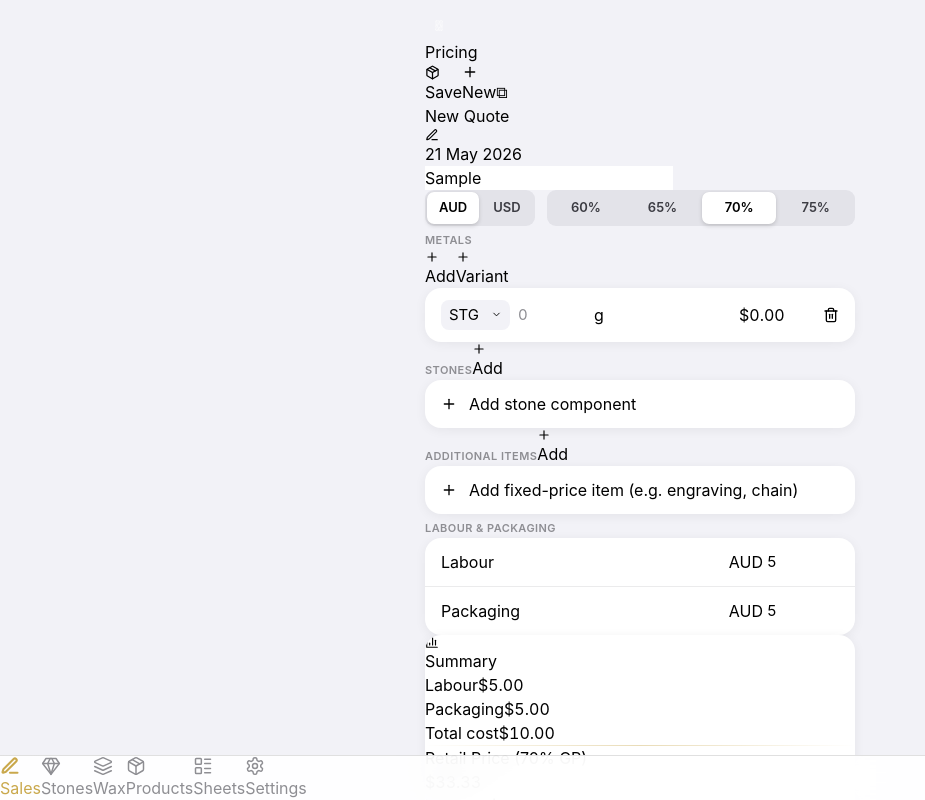
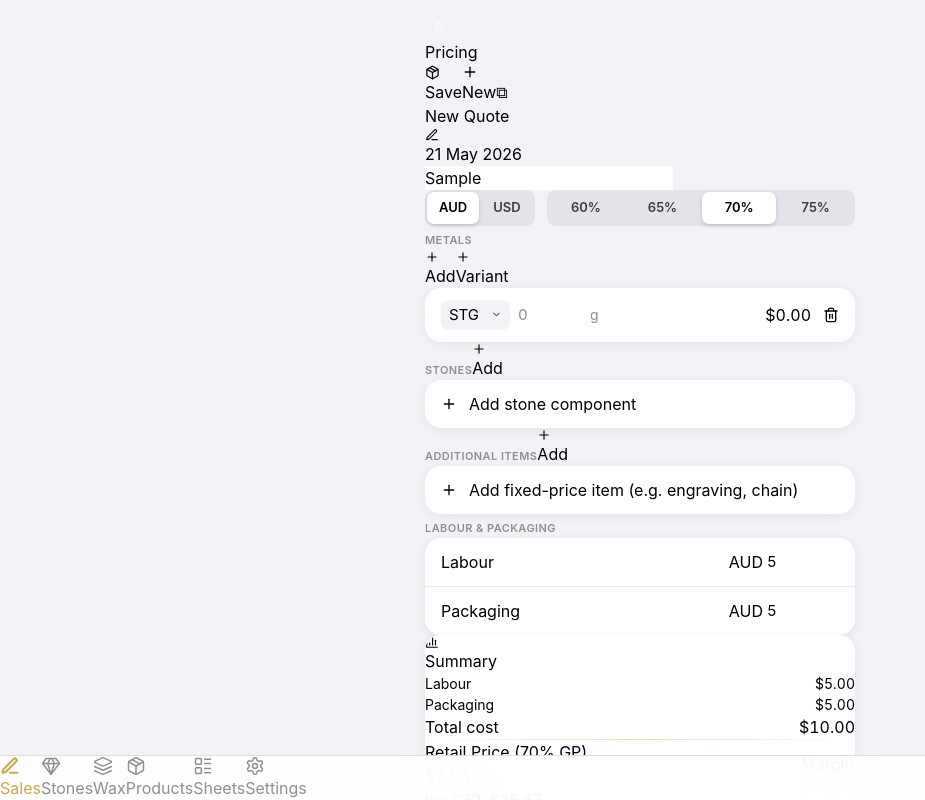
Before and after one commit to jacksonduxbury-spec/BSPRICE, a Next.js app: page / in a window 1280 px wide. Both pictures are taken after typing "Sample", "5", "5" into the empty fields and a click on the button "Add metal component". Shown: the top 800 px of the page, without its empty margins (0-925 px from the left). Built offline with nearby package versions, Linux system fonts and the light colour scheme.

Commit message:
Fix all flex layout issues with inline styles — metal rows, summary rows, spacing

```diff
--- a/app/page.tsx
+++ b/app/page.tsx
@@ -180,25 +180,18 @@ function MetalLineRow({ line, prices, currency, rate, onUpdate, onDelete }: {
           </select>
           <ChevronDown size={11} className="absolute right-1.5 text-ios-secondary pointer-events-none" />
         </div>
-
         {/* Grams */}
-        <div style={{ display: 'flex', alignItems: 'center', gap: 4, flex: 1, minWidth: 0 }}>
         <input
           className="ios-input text-right price-display"
-            style={{ width: 72, minWidth: 0, flexShrink: 1 }}
-            type="number"
-            inputMode="decimal"
-            step="0.1"
-            min="0"
+          style={{ width: 64, flexShrink: 0 }}
+          type="number" inputMode="decimal" step="0.1" min="0"
           value={line.grams === 0 ? '' : line.grams}
           placeholder="0"
           onChange={e => onUpdate({ ...line, grams: parseFloat(e.target.value) || 0 })}
         />
-          <span className="text-ios-secondary text-sm" style={{ flexShrink: 0 }}>g</span>
-        </div>
-
-        {/* Cost */}
-        <span className="text-sm font-semibold price-display text-right live-price" style={{ minWidth: 72, flexShrink: 0 }}>
+        <span style={{ flexShrink: 0, color: 'var(--ios-secondary)', fontSize: 14 }}>g</span>
+        {/* Cost pushed right */}
+        <span className="text-sm font-semibold price-display live-price" style={{ marginLeft: 'auto', flexShrink: 0, minWidth: 64, textAlign: 'right' }}>
           {formatPrice(displayCost, currency)}
         </span>
       </div>
@@ -401,7 +394,7 @@ function PriceSummary({ quote, settings }: { quote: Quote; settings: AppSettings
               const vRetail = calcRetailPrice(vQuote, prices, gpMap)
               const vCost = calcTotalCost(vQuote, prices)
               return (
-                <div key={variant.id} className="flex items-center justify-between">
+                <div key={variant.id} style={{ display: 'flex', alignItems: 'center', justifyContent: 'space-between' }}>
                   <span className="text-sm text-ios-secondary">{variant.name || 'Variant'}</span>
                   <div className="text-right">
                     <span className="text-sm font-bold price-display live-price">{fmt(vRetail)}</span>
@@ -412,7 +405,7 @@ function PriceSummary({ quote, settings }: { quote: Quote; settings: AppSettings
             })}
           </div>
           {stoneWS > 0 && (
-            <div className="flex justify-between text-xs text-ios-secondary mt-2 pt-2 border-t border-ios-separator/60">
+            <div className="text-xs text-ios-secondary mt-2 pt-2 border-t border-ios-separator/60" style={{ display: 'flex', justifyContent: 'space-between' }}>
               <span>Stones (WS → Retail)</span>
               <span className="price-display">{fmt(stoneWS)} → {fmt(stoneRetail)}</span>
             </div>
@@ -421,36 +414,36 @@ function PriceSummary({ quote, settings }: { quote: Quote; settings: AppSettings
       ) : (
         <div className="px-4 py-3 space-y-2">
           {metalCost > 0 && (
-            <div className="flex justify-between text-sm">
+            <div style={{ display: 'flex', justifyContent: 'space-between', fontSize: 14 }}>
               <span className="text-ios-secondary">Metal</span>
               <span className="price-display font-medium">{fmt(metalCost)}</span>
             </div>
           )}
           {stoneWS > 0 && (
-            <div className="flex justify-between text-sm">
+            <div style={{ display: 'flex', justifyContent: 'space-between', fontSize: 14 }}>
               <span className="text-ios-secondary">Stones (WS → Retail)</span>
               <span className="price-display font-medium">{fmt(stoneWS)} → {fmt(stoneRetail)}</span>
             </div>
           )}
           {quote.labour > 0 && (
-            <div className="flex justify-between text-sm">
+            <div style={{ display: 'flex', justifyContent: 'space-between', fontSize: 14 }}>
               <span className="text-ios-secondary">Labour</span>
               <span className="price-display font-medium">{fmt(quote.labour)}</span>
             </div>
           )}
           {quote.packaging > 0 && (
-            <div className="flex justify-between text-sm">
+            <div style={{ display: 'flex', justifyContent: 'space-between', fontSize: 14 }}>
               <span className="text-ios-secondary">Packaging</span>
               <span className="price-display font-medium">{fmt(quote.packaging)}</span>
             </div>
           )}
           {additionalTotal > 0 && (
-            <div className="flex justify-between text-sm">
+            <div style={{ display: 'flex', justifyContent: 'space-between', fontSize: 14 }}>
               <span className="text-ios-secondary">Additional items</span>
               <span className="price-display font-medium">{fmt(additionalTotal)}</span>
             </div>
           )}
-          <div className="flex justify-between text-sm pt-1 border-t border-ios-separator/60">
+          <div className="text-sm pt-1 border-t border-ios-separator/60" style={{ display: 'flex', justifyContent: 'space-between' }}>
             <span className="text-ios-secondary">Total cost</span>
             <span className="price-display font-semibold">{fmt(totalCost)}</span>
           </div>
@@ -461,7 +454,7 @@ function PriceSummary({ quote, settings }: { quote: Quote; settings: AppSettings
 
       {quote.mode === 'retail' && !hasVariants ? (
         <div className="px-4 py-4">
-          <div className="flex items-center justify-between">
+          <div style={{ display: 'flex', alignItems: 'center', justifyContent: 'space-between' }}>
             <div>
               <div className="text-xs text-ios-secondary font-medium mb-0.5">Retail Price ({quote.retailGP}% GP)</div>
               <div className="text-2xl font-bold price-display live-price tracking-tight">
@@ -3162,28 +3155,28 @@ function StonesTab({ settings, onAddToQuote }: {
             </div>
           </div>
           <div className="px-4 py-3 space-y-2">
-            <div className="flex justify-between text-sm">
+            <div style={{ display: 'flex', justifyContent: 'space-between', fontSize: 14 }}>
               <span className="text-ios-secondary">Wholesale</span>
               <span className="price-display font-medium">{fmt(wholesale)}</span>
             </div>
             {perCt > 0 && (
-              <div className="flex justify-between text-sm">
+              <div style={{ display: 'flex', justifyContent: 'space-between', fontSize: 14 }}>
                 <span className="text-ios-secondary">Cost per carat</span>
                 <span className="price-display font-medium">{fmt(perCt)}/ct</span>
               </div>
             )}
-            <div className="flex justify-between text-sm">
+            <div style={{ display: 'flex', justifyContent: 'space-between', fontSize: 14 }}>
               <span className="text-ios-secondary">GP margin</span>
               <span className="font-semibold" style={{ color: 'var(--gold)' }}>{gpPct}%</span>
             </div>
-            <div className="flex justify-between text-sm pt-1 border-t border-ios-separator/60">
+            <div className="text-sm pt-1 border-t border-ios-separator/60" style={{ display: 'flex', justifyContent: 'space-between' }}>
               <span className="text-ios-secondary">Divisor</span>
               <span className="price-display font-medium">÷ {(1 - gp).toFixed(2)}</span>
             </div>
           </div>
           <div className="gold-line" />
           <div className="px-4 py-4">
-            <div className="flex items-center justify-between">
+            <div style={{ display: 'flex', alignItems: 'center', justifyContent: 'space-between' }}>
               <div>
                 <div className="text-xs text-ios-secondary font-medium mb-0.5">Retail (ex GST)</div>
                 <div className="text-2xl font-bold price-display tracking-tight">{fmt(retail)}</div>
@@ -3485,11 +3478,11 @@ function WaxWeightTab({ settings }: { settings: AppSettings }) {
       {mcWeight > 0 && mcCost > 0 && (
         <div className="ios-card mx-4 mb-6 animate-in">
           <div className="px-4 py-3 space-y-2">
-            <div className="flex justify-between text-sm">
+            <div style={{ display: 'flex', justifyContent: 'space-between', fontSize: 14 }}>
               <span className="text-ios-secondary">Metal cost ({mcMetal} @ ${pricePerG.toFixed(2)}/g)</span>
               <span className="price-display font-medium">{fmtPrice(mcCost)}</span>
             </div>
-            <div className="flex justify-between text-sm pt-1 border-t border-ios-separator/60">
+            <div className="text-sm pt-1 border-t border-ios-separator/60" style={{ display: 'flex', justifyContent: 'space-between' }}>
               <span className="text-ios-secondary">Retail at {mcGP}% GP (ex GST)</span>
               <span className="price-display font-semibold">{fmtPrice(mcRetail)}</span>
             </div>
```
Lines whose indentation alone changed are shown as unchanged.
